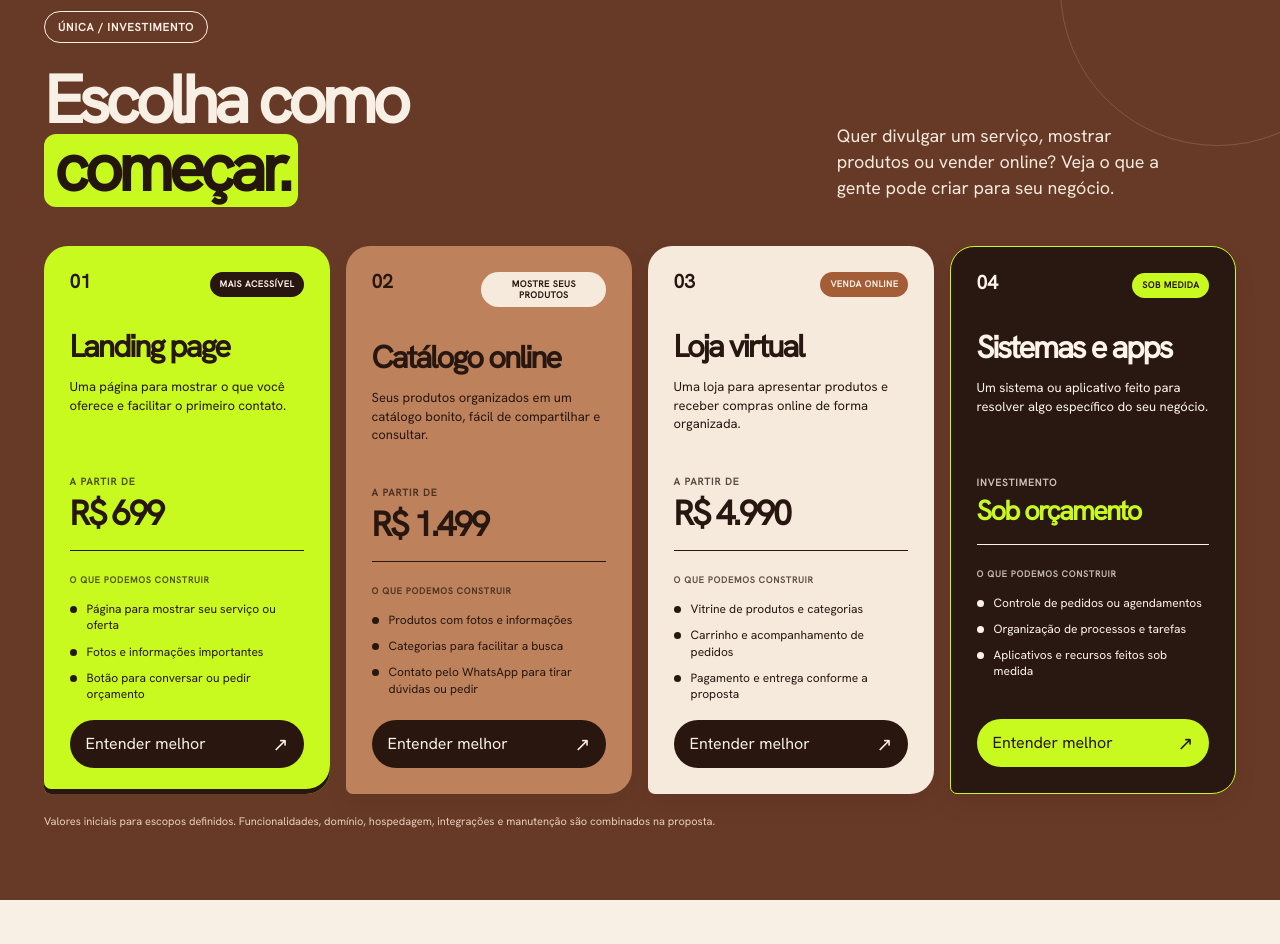
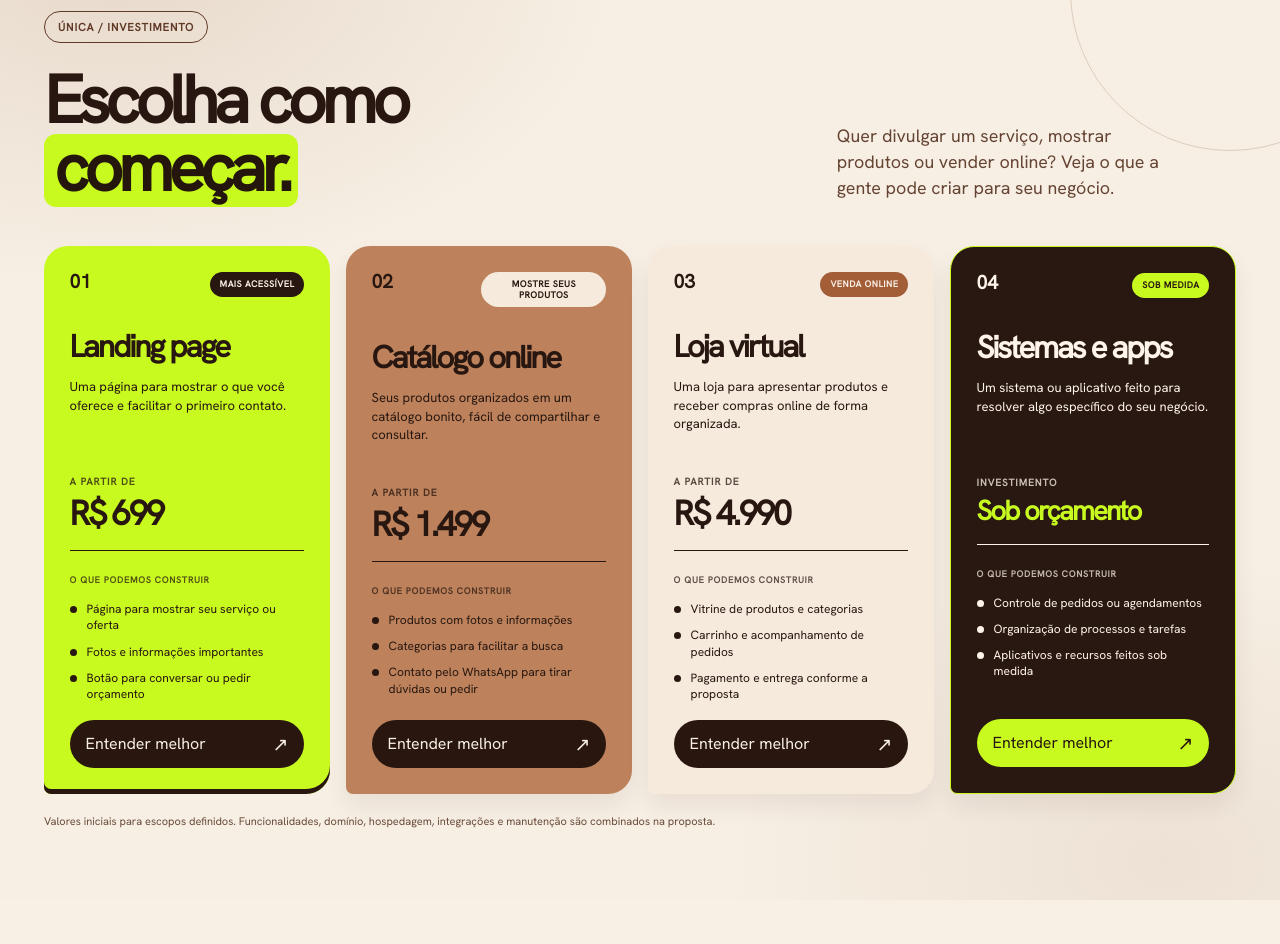
Before and after one commit to palomagl/unica, a React (Vite) app: page / in a window 1280 px wide. Shown: the part 4308-5252 px from the top of the page. Built offline with nearby package versions, Linux system fonts and the light colour scheme.

Commit message:
style: creme com sombra marrom leve no investimento, mantendo cards expressivos

```diff
--- a/src/components/commercial.css
+++ b/src/components/commercial.css
@@ -1,13 +1,13 @@
 /* ÚNICA — cards editoriais, proporcionais às telas grandes.
    Preserva a marca. Mobile será lista expansível, não miniaturas de desktop. */
-.u-investment-v3{position:relative;background:#673a27;color:#f8f0e5;overflow:hidden;padding:clamp(70px,6.6vw,108px) 0 clamp(65px,6vw,95px)}
-.u-investment-v3:before{content:'';position:absolute;right:-95px;top:-100px;width:315px;height:315px;border:1.5px solid #fff7ee27;border-radius:50%;pointer-events:none}
+.u-investment-v3{position:relative;isolation:isolate;background:radial-gradient(ellipse 560px 360px at 9% 3%,#87573924,transparent 90%),radial-gradient(ellipse 460px 320px at 91% 96%,#87573917,transparent 95%),#f7efe4;color:#281710;overflow:hidden;padding:clamp(70px,6.6vw,108px) 0 clamp(65px,6vw,95px)}
+.u-investment-v3:before{content:'';position:absolute;right:-110px;top:-100px;width:320px;height:320px;border:1.5px solid #805c3e3b;border-radius:50%;pointer-events:none}
 .u-investment-v3 .u-price-head{display:grid;grid-template-columns:minmax(0,1.3fr) minmax(190px,.7fr);gap:clamp(24px,4vw,65px);align-items:end;margin:0 0 39px}
-.u-investment-v3 .u-price-head .u-kicker{color:#fff0e6}
+.u-investment-v3 .u-price-head .u-kicker{color:#603927;border-color:#603927}
 .u-investment-v3 .u-price-head h2{font-size:clamp(47px,5.25vw,76px);max-width:780px;letter-spacing:-.073em;line-height:.99}
 .u-investment-title-line{display:block;width:fit-content;max-width:100%}
 .u-investment-v3 .u-price-head h2 mark{display:inline-block;padding:0 .15em .075em;border-radius:12px;line-height:1.02;box-decoration-break:clone;-webkit-box-decoration-break:clone;white-space:nowrap;color:#24160d;background:var(--u-accent)}
-.u-investment-v3 .u-price-head>p{font-size:clamp(16px,1.4vw,20px);line-height:1.45;max-width:340px;margin:0 0 6px;color:#f5e9de}
+.u-investment-v3 .u-price-head>p{font-size:clamp(16px,1.4vw,20px);line-height:1.45;max-width:340px;margin:0 0 6px;color:#654433}
 .u-investment-card-grid{display:grid;grid-template-columns:repeat(4,minmax(0,1fr));gap:clamp(11px,1.25vw,18px);align-items:stretch}
 .u-investment-card{min-width:0;display:flex;flex-direction:column;min-height:475px;border-radius:24px 24px 24px 7px;padding:clamp(19px,2vw,28px);background:#f8efe2;color:#281710;box-shadow:0 12px 24px #25130912;transition:transform .25s,box-shadow .25s}
 .u-investment-card:hover{transform:translateY(-5px);box-shadow:0 18px 32px #2513092d}
@@ -39,13 +39,7 @@
 .u-investment-card--bespoke .u-investment-card-toggle:hover{background:#daff6a}
 .u-investment-card-icon{font-size:19px;line-height:1.0}
 .u-investment-card-mobile-detail{display:none}
-.u-investment-contact{display:flex;align-items:center;justify-content:space-between;gap:28px;background:#281811;color:#f8f0e5;border-radius:23px;padding:26px 34px;margin-top:28px}
-.u-investment-contact>div{display:flex;flex-direction:column;gap:5px}
-.u-investment-contact>div>span{font-size:10px;font-weight:900;letter-spacing:.105em;color:#d8b5a0}
-.u-investment-contact strong{font-size:clamp(22px,2.1vw,31px);font-weight:900;letter-spacing:-.05em}
-.u-investment-contact>a{display:inline-flex;align-items:center;justify-content:center;gap:14px;border-radius:99px;background:var(--u-accent);color:#281710!important;font-weight:900;font-size:14px;padding:16px 19px;white-space:nowrap}
-.u-investment-contact>a svg{width:18px;height:18px}
-.u-investment-disclaimer{font-size:11px;line-height:1.5;color:#e8cdbb;margin:19px 0 0}
+.u-investment-disclaimer{font-size:11px;line-height:1.5;color:#6a4c3b;margin:19px 0 0;max-width:690px}
 /* Detalhe com sobreposição: não dobra a altura da seção nem repete quatro CTAs. */
 .u-investment-dialog{position:fixed;inset:0;z-index:200;background:#160d0bd9;display:flex;align-items:center;justify-content:center;padding:clamp(15px,5vw,45px);overflow-y:auto}
 .u-investment-dialog-content{width:min(740px,100%);max-height:calc(100dvh - 40px);overflow-y:auto;overscroll-behavior:contain;background:#f8efe2;color:#291911;border:2px solid var(--u-accent);border-radius:24px 24px 24px 8px;padding:clamp(23px,4vw,42px);box-shadow:0 28px 60px #0007}
@@ -105,9 +99,6 @@
  .u-investment-card-mobile-detail .u-price-detail-cta{width:100%;min-height:44px;margin-top:6px;display:flex;align-items:center;justify-content:space-between;padding:13px 15px;border-radius:99px;background:#281710;color:#f8f0e5!important;font-size:13px;font-weight:900}
  .u-investment-card--bespoke .u-price-detail-cta{background:var(--u-accent);color:#281710!important}
  .u-investment-dialog{display:none}
- .u-investment-contact{flex-direction:column;align-items:stretch;padding:23px 19px;gap:20px;margin-top:18px}
- .u-investment-contact strong{font-size:23px}
- .u-investment-contact>a{min-height:46px;white-space:normal}
  .u-investment-disclaimer{font-size:11px}
 }
 @media(max-width:360px){
```
